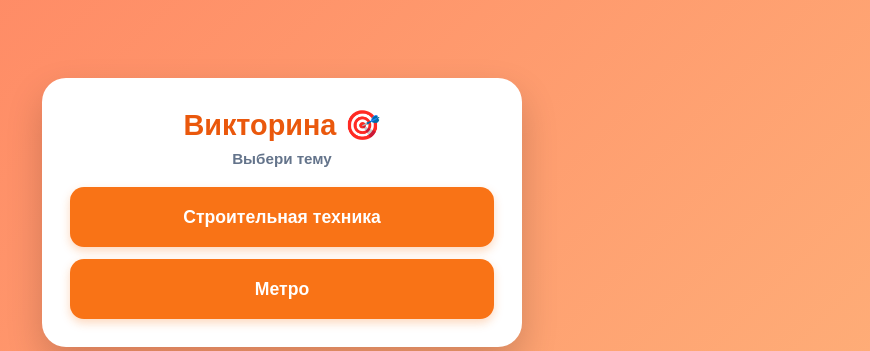
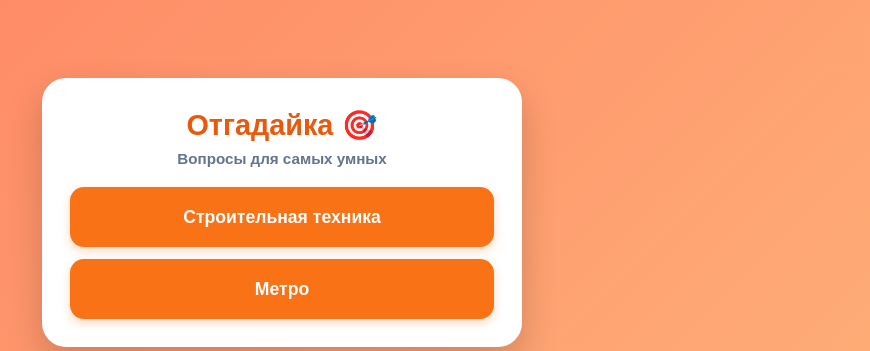
Before and after one commit to kazarin-1983/MyVibeCoding, a Flask app: page / in a window 1280 px wide. Shown: the part 188-539 px from the top of the page, without its empty margins (358-1228 px from the left). Run offline with Flask 3, Linux system fonts and the light colour scheme.

Commit message:
feat: rename app to Отгадайка and add tagline

```diff
--- a/static/script.js
+++ b/static/script.js
@@ -60,7 +60,7 @@ async function showQuizPicker() {
     quizPicker.innerHTML = "";
     gameBlock.style.display = "none";
     quizPicker.style.display = "flex";
-    subtitle.textContent = "Выбери тему";
+    subtitle.textContent = "Вопросы для самых умных";
 
     try {
         const quizzes = await apiGet("/api/quizzes");
--- a/templates/index.html
+++ b/templates/index.html
@@ -3,16 +3,16 @@
 <head>
     <meta charset="UTF-8">
     <meta name="viewport" content="width=device-width, initial-scale=1.0">
-    <title>Викторина</title>
+    <title>Отгадайка</title>
     <link rel="stylesheet" href="{{ url_for('static', filename='style.css') }}">
 </head>
 <body>
 
     <div class="quiz-card">
-        <header>
-            <h1>Викторина 🎯</h1>
-            <p id="subtitle">Выбери тему</p>
-        </header>
+       <header>
+    <h1>Отгадайка 🎯</h1>
+    <p id="subtitle">Вопросы для самых умных</p>
+</header>
 
         <!-- Экран выбора викторины -->
         <div id="quiz-picker">
```
